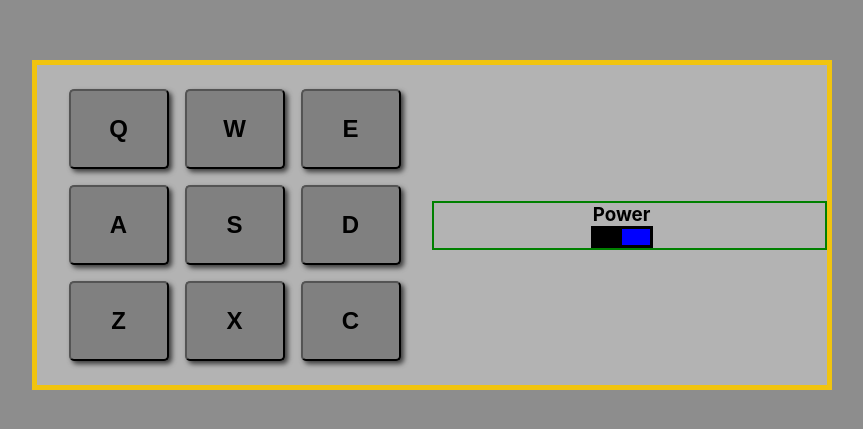
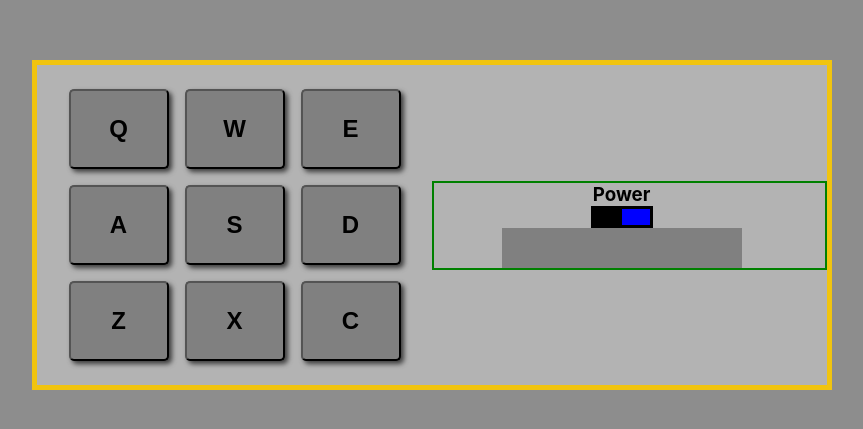
Before and after one commit to OlhaD/freeCodeCamp-react-projects, a React (Create React App) app in the folder drum-machine/: page / in a window 1280 px wide. Shown: the part 175-604 px from the top of the page, without its empty margins (208-1071 px from the left). Built offline with nearby package versions, Linux system fonts and the light colour scheme.

Commit message:
DM - add message box

```diff
--- a/drum-machine/src/components/DrumPad/DrumPad.js
+++ b/drum-machine/src/components/DrumPad/DrumPad.js
@@ -4,6 +4,7 @@ import * as classes from './DrumPad.module.scss';
 import {setActiveButton} from '../../store/actions/drumPad';
 import NumPad from '../NumPad/NumPad';
 import Power from '../Power/Power';
+import MessageBox from '../UI/MessageBox/MessageBox';
 
 function DrumPad(props) {
     const buttonsInfo = [
@@ -54,17 +55,31 @@ function DrumPad(props) {
     }];
 
     var [isPowerOn, setIsPowerOn] = useState(true);
+    var [message, setMessage] = useState("");
 
     function onPowerChanged(isOn){
         setIsPowerOn(isOn);
+        if(!isOn){
+            onButtonActivated("")
+        }
+    }
+
+    function onButtonActivated(activeButton){
+        setMessage(activeButton.message);
     }
 
     return (
         <div className={classes.Display} >
-            <NumPad buttons={buttonsInfo} isPowerOn={isPowerOn} pressedKey={props.pressedKey} />
+            <NumPad buttons={buttonsInfo} isPowerOn={isPowerOn} pressedKey={props.pressedKey} onButtonActivated={(button) => onButtonActivated(button)} />
 
             <div className={classes.RightPanel}>
-                <Power onChanged={(isOn) => onPowerChanged(isOn)} />
+                <div>
+                    <Power onChanged={(isOn) => onPowerChanged(isOn)} />
+                </div>
+
+                <div>
+                    <MessageBox text={message} />
+                </div>
             </div>
         </div>
     );
--- a/drum-machine/src/components/NumPad/NumPad.js
+++ b/drum-machine/src/components/NumPad/NumPad.js
@@ -8,7 +8,8 @@ function NumPad(props) {
             {
                 props.buttons.map((button, key) =>
                 (
-                    <Button key={key} keyPressed={props.pressedKey} name={button.text} audioSrc={button.audioSrc} disabled={!props.isPowerOn}/>
+                    <Button key={key} keyPressed={props.pressedKey} name={button.text} audioSrc={button.audioSrc} message={button.message}
+                        onButtonActivated={(button) => props.onButtonActivated(button)} disabled={!props.isPowerOn}/>
                 ))
             }
         </div>
--- a/drum-machine/src/components/UI/Button/Button.js
+++ b/drum-machine/src/components/UI/Button/Button.js
@@ -6,11 +6,21 @@ function Button(props) {
 
     const start = () => {
         audio.play();
+        buttonActivatedHandler();
     };
 
     const keyPressed = props.keyPressed.toLowerCase();
-    if(props.name.toLowerCase() === keyPressed) {
+    if(props.name.toLowerCase() === keyPressed && !props.disabled) {
         audio.play();
+        buttonActivatedHandler();
+    }
+
+    function buttonActivatedHandler(){
+        props.onButtonActivated({
+            text: props.name,
+            message: props.message,
+            audioSrc: props.audioSrc
+        })
     }
 
     return (
--- /dev/null
+++ b/drum-machine/src/components/UI/MessageBox/MessageBox.js
@@ -0,0 +1,12 @@
+import React from 'react';
+import * as classes from './MessageBox.module.scss';
+
+function MessageBox(props) {
+    return (
+        <div className={classes.MessageBox}>
+            {props.text}
+        </div>
+    );
+}
+
+export default MessageBox;
--- /dev/null
+++ b/drum-machine/src/components/UI/MessageBox/MessageBox.module.scss
@@ -0,0 +1,10 @@
+@import "../../../share/styles/global.module.scss";
+
+$backgroundColor: rgb(128,128,128);
+
+.MessageBox {
+    @include flex-center(center, center);
+    background-color: $backgroundColor;
+    width: 15rem;
+    height: 2.5rem;
+}
```
